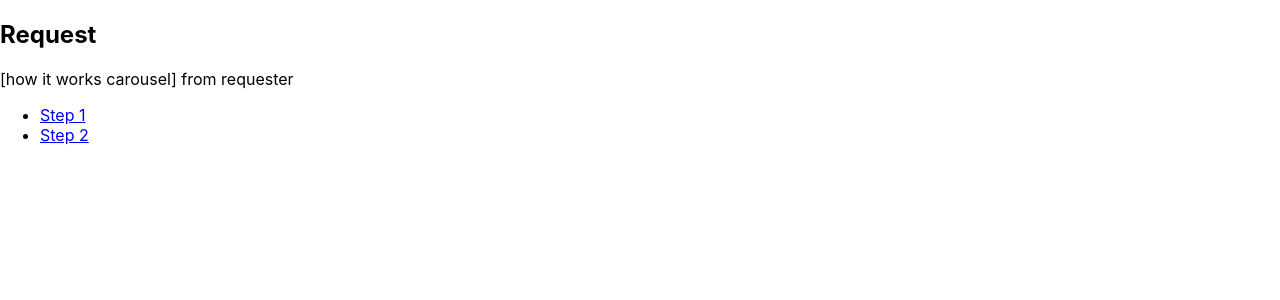
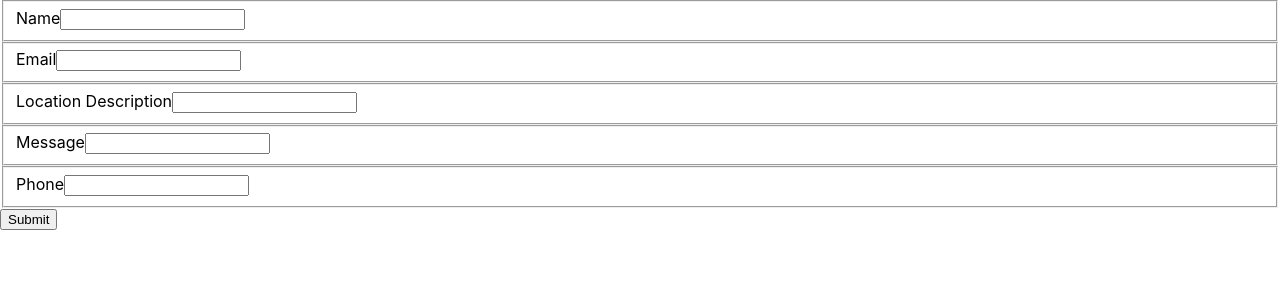
Before and after one commit to netrules/covid19-neighborhood-help, a React (Create React App) app: page /request in a window 1280 px wide. Shown: the top 300 px of the page. Built offline with nearby package versions, Linux system fonts and the light colour scheme; no server answers.

Commit message:
Update requester-page.js
Form Submits Entries to Firebase.

```diff
--- a/src/components/requester/requester-page.js
+++ b/src/components/requester/requester-page.js
@@ -14,11 +14,91 @@ import {
 
 import {Carousel} from '../carousel';
 
+import * as firebase from 'firebase';
+
+
+
+/*
+email
+
+location_description
+
+location_geo
+
+message
+
+phone
+
+time_created
+
+username
+
+
+*/
+
+
 // Volunteer Page
 export class RequesterPage extends React.Component {
-    render() {
-        return <Request />;
-    }
+  constructor () {
+    super();
+    this.state = {
+      name: '',
+      email: '',
+      location_description: '',
+      message: '',
+      phone: '',
+      time_created: ''
+    };
+    this.handleChange = this.handleChange.bind(this);
+    this.handleSubmit = this.handleSubmit.bind(this);
+  }
+
+  handleChange (evt) {
+    // check it out: we get the evt.target.name (which will be either "email" or "password")
+    // and use it to target the key on our `state` object with the same name, using bracket syntax
+    this.setState({ [evt.target.name]: evt.target.value });
+  }
+
+  handleSubmit(event) {
+    let day = firebase.firestore.Timestamp.fromDate(new Date());
+    this.state.time_created = day;
+    firebase.firestore().collection("requests").add(this.state);
+    event.preventDefault();
+  }
+
+  render () {
+    return (
+      <form onSubmit={this.handleSubmit}>
+
+        <fieldset>
+          <label>Name</label>
+          <input type="text" name="name" onChange={this.handleChange} />
+        </fieldset>
+
+        <fieldset>
+          <label>Email</label>
+          <input type="text" name="email" onChange={this.handleChange} />
+        </fieldset>
+
+        <fieldset>
+          <label>Location Description</label>
+          <input type="text" name="location_description" onChange={this.handleChange} />
+        </fieldset>
+
+        <fieldset>
+          <label>Message</label>
+          <input type="text" name="message" onChange={this.handleChange} />
+        </fieldset>
+
+        <fieldset>
+          <label>Phone</label>
+          <input name="phone" onChange={this.handleChange} />
+        </fieldset>
+
+        <input type="submit" value="Submit" />
+      </form>
+    );
+  }
 }
 
 
```
